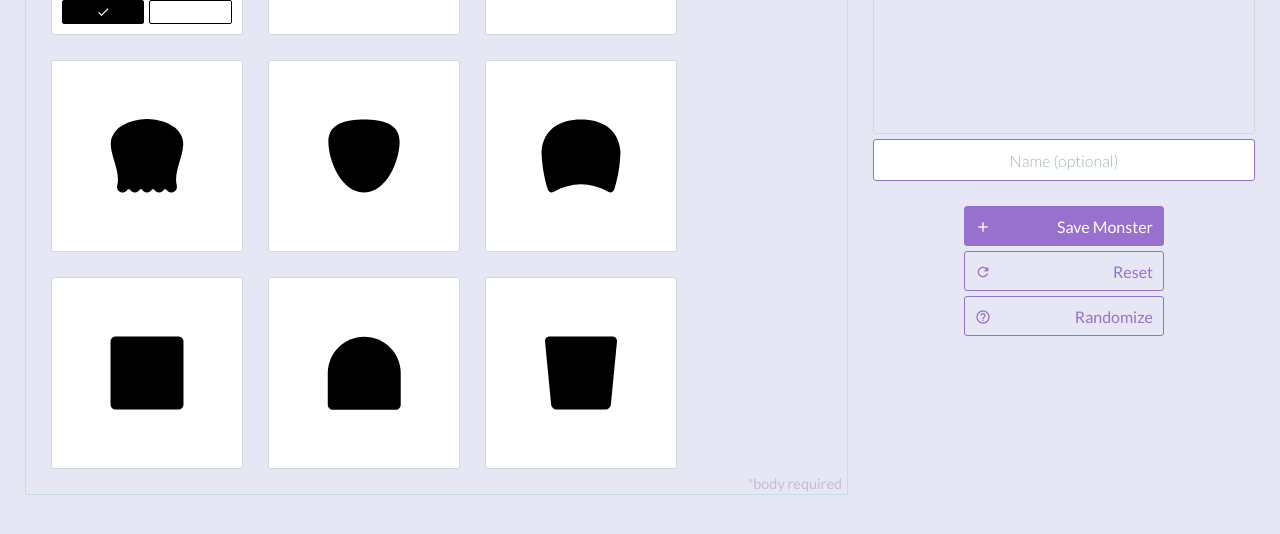
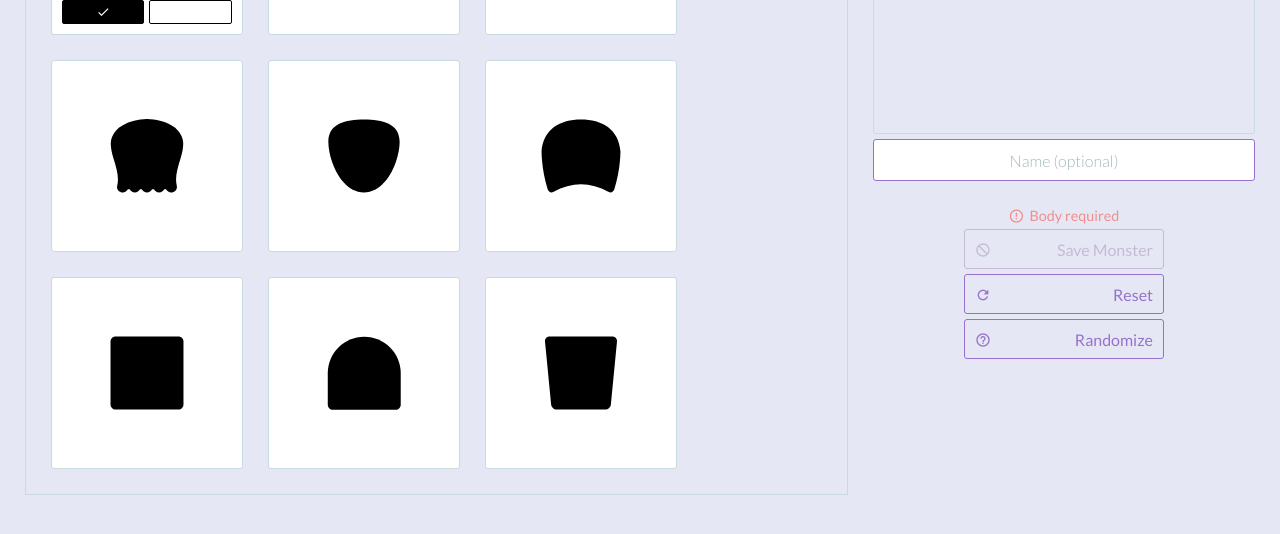
Before and after one commit to iamtraviscole/varyscary, a React app: page /monsters/new in a window 1280 px wide. Shown: the part 348-882 px from the top of the page. Built offline with nearby package versions, Linux system fonts and the light colour scheme; sample sign-in values are in the browser's storage.

```diff
--- a/package.json
+++ b/package.json
@@ -11,7 +11,8 @@
     "react-router-dom": "^4.2.2",
     "react-scripts": "1.1.4",
     "redux": "^4.0.0",
-    "redux-thunk": "^2.3.0"
+    "redux-thunk": "^2.3.0",
+    "url-parse": "^1.4.3"
   },
   "scripts": {
     "start": "react-scripts start",
--- a/src/components/NewMonster.js
+++ b/src/components/NewMonster.js
@@ -24,7 +24,7 @@
     fixedMonsterCtr: false,
     activePanel: 'bodies',
     resetClicked: false,
-    message: null,
+    errorMessage: null,
     showModal: false
   }
 
@@ -44,6 +44,11 @@
 
   componentDidMount = () => {
     this.setShowArrows()
+    if (!this.props.monster.body.type) {
+      this.setState({errorMessage: 'Body required'})
+    } else {
+      this.setState({errorMessage: null})
+    }
     window.addEventListener('resize', this.setShowArrows)
     window.addEventListener('scroll', this.setFixMonster)
   }
@@ -54,8 +59,12 @@
   }
 
   componentDidUpdate = () => {
-    if (this.props.monster.body.type) {
-      this.setState({message: null})
+    if (!this.props.monster.body.type) {
+      this.setState({errorMessage: 'Body required'})
+    } else if (this.props.monsterName.length > 25) {
+      this.setState({errorMessage: 'Name too long (25 characters max)'})
+    } else {
+      this.setState({errorMessage: null})
     }
   }
 
@@ -76,15 +85,13 @@
   }
 
   handleSaveClick = () => {
-    if (this.props.monster.body.type) {
+    if (!this.state.errorMessage) {
       monsterUtil.createMonster(this.props.monsterName, this.props.monster)
       .then((saved) => {
         if (saved) {
           this.setState({showModal: true})
         }
       })
-    } else {
-      this.setState({message: 'Body required'})
     }
   }
 
@@ -119,9 +126,9 @@
   render() {
     const { monster } = this.props
 
-    let message = this.state.message
-      ? <div className='NewMonster__message'>
-          <span className="material-icons">error_outline</span>{this.state.message}
+    let errorMessage = this.state.errorMessage
+      ? <div className='NewMonster__error-message'>
+          <span className="material-icons">error_outline</span>{this.state.errorMessage}
         </div>
       : null
 
@@ -180,6 +187,11 @@
         </button>
       </div>
     )
+
+    let saveButtonClass = 'NewMonster__button'
+    if (this.state.errorMessage) {
+      saveButtonClass = 'NewMonster__button--disabled'
+    }
 
     let resetButton = <button className='NewMonster__button-reset'
       onClick={this.handleResetClick}
@@ -263,13 +275,17 @@
                   value={this.props.monsterName}
                   onChange={this.handleNameInputChange} />
                 <div className='NewMonster__buttons-ctr'>
-                  {message}
-                  <button className='NewMonster__button'
+                  {errorMessage}
+                  <button className={saveButtonClass}
                     onClick={this.handleSaveClick}
                     type='button'>
-                    <i className="material-icons">
-                      add
-                    </i>
+                    {this.state.errorMessage
+                      ? <i className="material-icons">
+                        not_interested
+                      </i>
+                      : <i className="material-icons">
+                          add
+                        </i>}
                     Save Monster
                   </button>
                   {resetButton}
--- a/src/components/NewMonsterPanels/NewMonsterTemplate.js
+++ b/src/components/NewMonsterPanels/NewMonsterTemplate.js
@@ -121,9 +121,6 @@
     }
     return (
       <div className='NewMonsterPanels__features-ctr'>
-        {this.props.monsterFeature === 'body'
-        ? <div className='NewMonsterPanels__required-txt'>*body required</div>
-        : null}
         <div className='NewMonsterPanels__features-inner-ctr'>
           <div className='NewMonsterPanels__color-picker'>
             <ColorPicker
--- a/src/styles/NewMonster.css
+++ b/src/styles/NewMonster.css
@@ -173,7 +173,7 @@
   font-size: 16px;
 }
 
-.NewMonster__message {
+.NewMonster__error-message {
   width: 382px;
   text-align: center;
   font-size: .9em;
@@ -181,11 +181,11 @@
   margin-bottom: 5px;
 }
 
-.NewMonster__message span {
+.NewMonster__error-message span {
   position: relative;
   top: 3px;
   margin-right: 5px;
-  font-size: 1.2em;
+  font-size: 1.1em;
 }
 
 .NewMonster__button {
@@ -198,6 +198,18 @@
   background-color: var(--main-color);
   border: 1px solid var(--main-color);
   border-radius: 3px;
+}
+
+.NewMonster__button--disabled {
+  text-align: right;
+  width: 200px;
+  height: 40px;
+  padding: 10px;
+  margin-bottom: 5px;
+  color: var(--main-color-disabled);
+  border: 1px solid var(--main-color-disabled);
+  border-radius: 3px;
+  cursor: not-allowed;
 }
 
 .NewMonster__button:hover {
--- a/src/utils/monster.js
+++ b/src/utils/monster.js
@@ -35,8 +35,12 @@
     return true
   })
   .catch(err => {
-    console.log(err);
+    console.log(err.response);
     store.dispatch(actions.fetchEnded())
+    if (err.response.status === 401) {
+      store.dispatch(actions.logout())
+      store.dispatch(actions.setMessage('Session expired. Please log in.'))
+    }
     return false
   })
   return saved
```
Also changed, not shown: 1 other file. Lines whose indentation alone changed are shown as unchanged.
